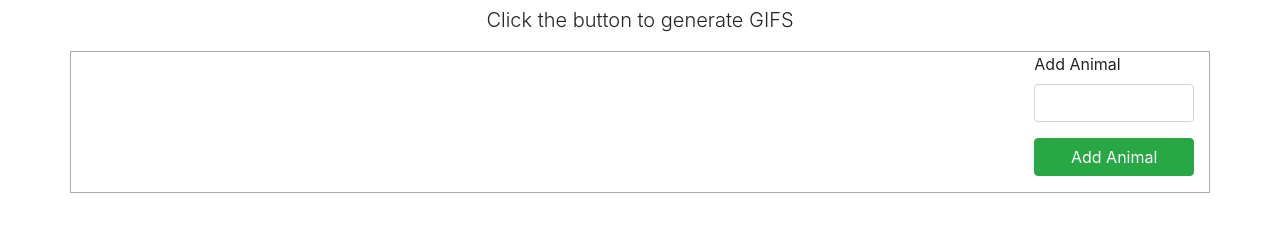
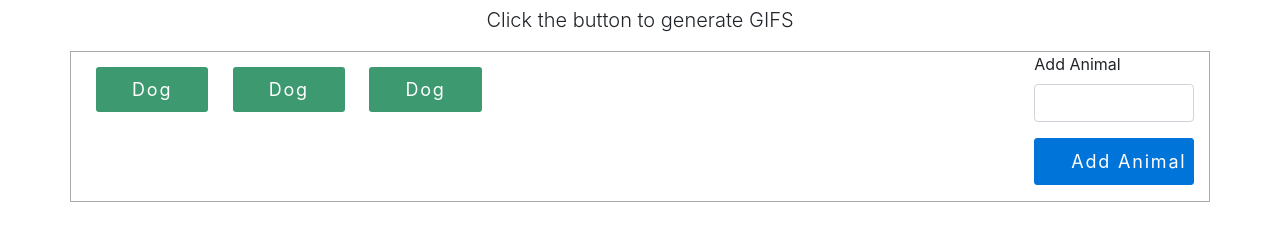
Before and after one commit to gbmahili/GifTastic, a plain HTML site: page index.html in a window 1280 px wide. Shown: the part 51-292 px from the top of the page. Drawn offline with nearby package versions, Linux system fonts and the light colour scheme.

Commit message:
styled all the buttons when they have loaded

```diff
--- a/assets/css/style.css
+++ b/assets/css/style.css
@@ -1,3 +1,35 @@
 .buttonsDiv{
     border: 1px solid #AAA;
 }
+
+.animal-button, .add-animal-button{
+  display: inline-block;
+  margin: 15px 10px;
+  text-decoration: none;
+  font-size: 18px;
+  color: white;
+  padding: .5em 2em;
+  letter-spacing: .1em;
+  border-radius: 3px;
+  -webkit-transition: all 300ms;
+  -moz-transition: all 300ms;
+  transition: all 300ms;
+  background: #3D9970;
+}
+
+.animal-button:hover{
+    box-shadow: 0px 0px 0px 2px white, 0px 0px 0px 4px #3D9970;
+    cursor: pointer;
+}
+
+.add-animal-button{
+    background: #0074D9;
+    border: 1px solid #0074D9;
+    margin: 0;
+}
+
+.add-animal-button:hover{
+    box-shadow: 0px 0px 0px 1px #0074D9 inset, 0px 0px 0px 2px white inset;
+    background: #0074D9;
+    margin: 0;
+}
--- a/index.html
+++ b/index.html
@@ -29,6 +29,9 @@
             <div class="col-md-10">
                 <div id="animals-buttons">
                     <!-- Button will be populated here -->
+                     <span class="animal-button">Dog</span>
+                    <span class="animal-button">Dog</span>
+                    <span class="animal-button">Dog</span>
                 </div>
             </div>
             <div class="col-md-2">
@@ -37,7 +40,7 @@
                     <input type="text" name="add-animal" id="add-animal" class="form-control">
                 </div>
                 <div class="form-group">
-                    <input type="button" value="Add Animal" class="btn btn-success add-animal btn-block">
+                    <input type="button" value="Add Animal" class="btn btn-success add-animal-button btn-block">
                 </div>
 
             </div>
```
